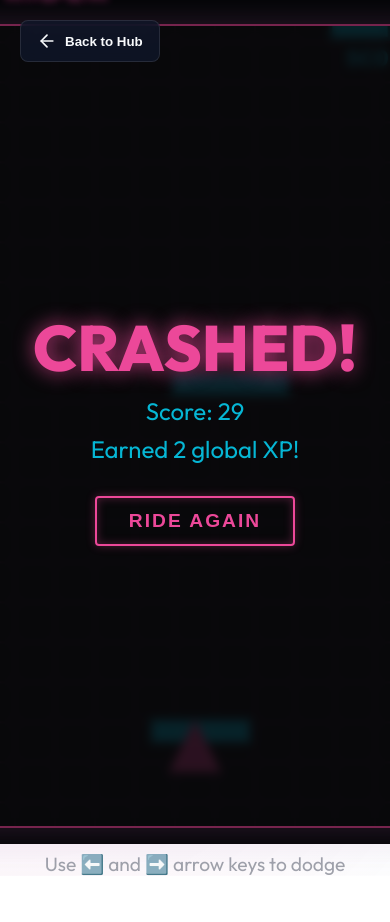
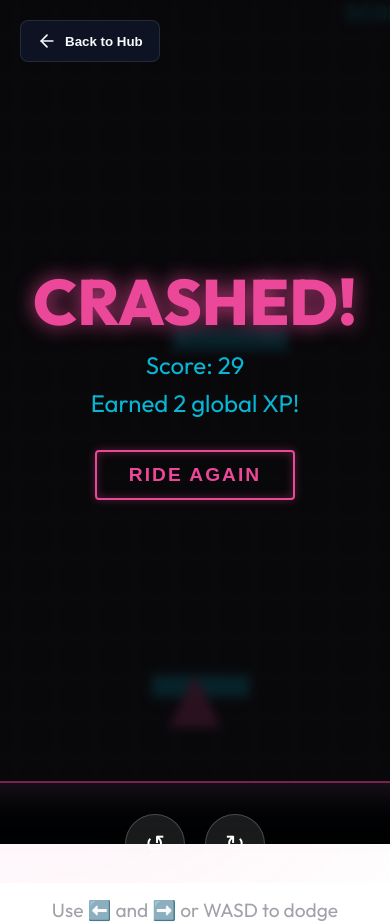
Before and after one commit to malay-satapathy/play-deck, a React (Vite) app: page /#/game/neon-rider in a window 390 px wide. Shown: the top 922 px of the page. Before the commit the page ends 876 px from the top, so only its background shows below. Built offline with nearby package versions, Linux system fonts and the light colour scheme.

Commit message:
Ultra Boost Mobile: Add devicePixelRatio canvas scaling and fix Touch Controls

```diff
--- a/src/games/AsteroidBlaster/AsteroidBlaster.tsx
+++ b/src/games/AsteroidBlaster/AsteroidBlaster.tsx
@@ -342,6 +342,16 @@ const AsteroidBlaster: React.FC = () => {
   }, [loop]);
 
   useEffect(() => {
+    const canvas = canvasRef.current;
+    if (canvas) {
+      const dpr = window.devicePixelRatio || 1;
+      canvas.width = CANVAS_WIDTH * dpr;
+      canvas.height = CANVAS_HEIGHT * dpr;
+      const ctx = canvas.getContext('2d');
+      if (ctx) {
+        ctx.scale(dpr, dpr);
+      }
+    }
     resetShip(gameState.current);
     spawnAsteroids(gameState.current.level);
     syncUI();
@@ -427,8 +437,7 @@ const AsteroidBlaster: React.FC = () => {
         <div className={styles.canvasContainer}>
           <canvas
             ref={canvasRef}
-            width={CANVAS_WIDTH}
-            height={CANVAS_HEIGHT}
+            style={{ width: CANVAS_WIDTH, height: CANVAS_HEIGHT, maxWidth: '100%', aspectRatio: '4/3' }}
             className={styles.canvas}
           />
 
--- a/src/games/BlockBuster/BlockBuster.tsx
+++ b/src/games/BlockBuster/BlockBuster.tsx
@@ -267,8 +267,16 @@ const BlockBuster: React.FC = () => {
   }, [update, draw]);
 
   useEffect(() => {
-    if (canvasRef.current && !ctxRef.current) {
-      ctxRef.current = canvasRef.current.getContext('2d');
+    const canvas = canvasRef.current;
+    if (canvas && !ctxRef.current) {
+      const dpr = window.devicePixelRatio || 1;
+      canvas.width = CANVAS_WIDTH * dpr;
+      canvas.height = CANVAS_HEIGHT * dpr;
+      const ctx = canvas.getContext('2d');
+      if (ctx) {
+        ctx.scale(dpr, dpr);
+        ctxRef.current = ctx;
+      }
     }
     lastTimeRef.current = performance.now();
     requestRef.current = requestAnimationFrame(loop);
@@ -353,8 +361,7 @@ const BlockBuster: React.FC = () => {
         <div className={styles.canvasContainer}>
           <canvas
             ref={canvasRef}
-            width={CANVAS_WIDTH}
-            height={CANVAS_HEIGHT}
+            style={{ width: CANVAS_WIDTH, height: CANVAS_HEIGHT, maxWidth: '100%', aspectRatio: '4/3' }}
             className={styles.canvas}
             onTouchMove={handleTouch}
             onTouchStart={handleTouch}
--- a/src/games/HoverJumper/HoverJumper.tsx
+++ b/src/games/HoverJumper/HoverJumper.tsx
@@ -162,8 +162,16 @@ const HoverJumper: React.FC = () => {
   }, [update, draw]);
 
   useEffect(() => {
-    if (canvasRef.current && !ctxRef.current) {
-      ctxRef.current = canvasRef.current.getContext('2d');
+    const canvas = canvasRef.current;
+    if (canvas && !ctxRef.current) {
+      const dpr = window.devicePixelRatio || 1;
+      canvas.width = CANVAS_WIDTH * dpr;
+      canvas.height = CANVAS_HEIGHT * dpr;
+      const ctx = canvas.getContext('2d');
+      if (ctx) {
+        ctx.scale(dpr, dpr);
+        ctxRef.current = ctx;
+      }
     }
     lastTimeRef.current = performance.now();
     requestRef.current = requestAnimationFrame(loop);
@@ -212,8 +220,7 @@ const HoverJumper: React.FC = () => {
         <div className={styles.canvasContainer} onPointerDown={handlePointerDown}>
           <canvas
             ref={canvasRef}
-            width={CANVAS_WIDTH}
-            height={CANVAS_HEIGHT}
+            style={{ width: CANVAS_WIDTH, height: CANVAS_HEIGHT, maxWidth: '100%', aspectRatio: '4/3' }}
             className={styles.canvas}
           />
         </div>
--- a/src/games/NeonPong/NeonPong.tsx
+++ b/src/games/NeonPong/NeonPong.tsx
@@ -180,8 +180,16 @@ const NeonPong: React.FC = () => {
   }, [update, draw, gameOver, mode]);
 
   useEffect(() => {
-    if (canvasRef.current && !ctxRef.current) {
-       ctxRef.current = canvasRef.current.getContext('2d');
+    const canvas = canvasRef.current;
+    if (canvas && !ctxRef.current) {
+      const dpr = window.devicePixelRatio || 1;
+      canvas.width = CANVAS_WIDTH * dpr;
+      canvas.height = CANVAS_HEIGHT * dpr;
+      const ctx = canvas.getContext('2d');
+      if (ctx) {
+        ctx.scale(dpr, dpr);
+        ctxRef.current = ctx;
+      }
     }
     if (mode && !gameOver) {
       lastTimeRef.current = performance.now();
@@ -277,8 +285,7 @@ const NeonPong: React.FC = () => {
         <div className={styles.canvasContainer}>
           <canvas
             ref={canvasRef}
-            width={CANVAS_WIDTH}
-            height={CANVAS_HEIGHT}
+            style={{ width: CANVAS_WIDTH, height: CANVAS_HEIGHT, maxWidth: '100%', aspectRatio: '4/3' }}
             className={styles.canvas}
           />
           {/* Invisible touch overlays for mobile */}
--- a/src/games/NeonRider/NeonRider.module.css
+++ b/src/games/NeonRider/NeonRider.module.css
@@ -96,3 +96,45 @@
   background: rgba(236, 72, 153, 0.2);
   box-shadow: inset 0 0 20px rgba(236, 72, 153, 0.5), 0 0 20px rgba(236, 72, 153, 0.5);
 }
+
+.mobileControls {
+  display: none;
+  width: 100%;
+  max-width: 400px;
+  margin-top: 15px;
+  justify-content: center;
+  align-items: center;
+  gap: 20px;
+  touch-action: manipulation;
+}
+
+.dirButtons {
+  display: flex;
+  gap: 20px;
+}
+
+.controlBtn {
+  width: 60px;
+  height: 60px;
+  border-radius: 50%;
+  background: rgba(255, 255, 255, 0.1);
+  border: 1px solid rgba(255, 255, 255, 0.2);
+  color: #fff;
+  font-size: 24px;
+  display: flex;
+  justify-content: center;
+  align-items: center;
+  cursor: pointer;
+  user-select: none;
+  -webkit-tap-highlight-color: transparent;
+}
+
+.controlBtn:active {
+  background: rgba(255, 255, 255, 0.3);
+}
+
+@media (max-width: 768px) {
+  .mobileControls {
+    display: flex;
+  }
+}
--- a/src/games/NeonRider/NeonRider.tsx
+++ b/src/games/NeonRider/NeonRider.tsx
@@ -184,6 +184,16 @@ const NeonRider: React.FC = () => {
 
   // Start game loop
   useEffect(() => {
+    const canvas = canvasRef.current;
+    if (canvas) {
+      const dpr = window.devicePixelRatio || 1;
+      canvas.width = CANVAS_WIDTH * dpr;
+      canvas.height = CANVAS_HEIGHT * dpr;
+      const ctx = canvas.getContext('2d');
+      if (ctx) {
+        ctx.scale(dpr, dpr);
+      }
+    }
     if (!gameOverRef.current) {
         lastTimeRef.current = 0; // Reset time so dt is calculated correctly on first frame
         requestRef.current = requestAnimationFrame(gameLoop);
@@ -224,8 +234,7 @@ const NeonRider: React.FC = () => {
         <div className={styles.canvasWrapper}>
           <canvas
             ref={canvasRef}
-            width={CANVAS_WIDTH}
-            height={CANVAS_HEIGHT}
+            style={{ width: CANVAS_WIDTH, height: CANVAS_HEIGHT, maxWidth: '100%', aspectRatio: '4/3' }}
             className={styles.canvas}
           />
 
@@ -238,8 +247,28 @@ const NeonRider: React.FC = () => {
             </div>
           )}
         </div>
+        <div className={styles.mobileControls}>
+          <div className={styles.dirButtons}>
+            <button
+              className={styles.controlBtn}
+              onPointerDown={(e) => { e.preventDefault(); stateRef.current.keys.left = true; }}
+              onPointerUp={(e) => { e.preventDefault(); stateRef.current.keys.left = false; }}
+              onPointerLeave={(e) => { e.preventDefault(); stateRef.current.keys.left = false; }}
+              onPointerCancel={(e) => { e.preventDefault(); stateRef.current.keys.left = false; }}
+              onContextMenu={(e) => e.preventDefault()}
+            >↺</button>
+            <button
+              className={styles.controlBtn}
+              onPointerDown={(e) => { e.preventDefault(); stateRef.current.keys.right = true; }}
+              onPointerUp={(e) => { e.preventDefault(); stateRef.current.keys.right = false; }}
+              onPointerLeave={(e) => { e.preventDefault(); stateRef.current.keys.right = false; }}
+              onPointerCancel={(e) => { e.preventDefault(); stateRef.current.keys.right = false; }}
+              onContextMenu={(e) => e.preventDefault()}
+            >↻</button>
+          </div>
+        </div>
         <div className={styles.controlsText}>
-          Use ⬅️ and ➡️ arrow keys to dodge
+          Use ⬅️ and ➡️ or WASD to dodge
         </div>
       </div>
     </div>
--- a/src/games/RiverHopper/RiverHopper.tsx
+++ b/src/games/RiverHopper/RiverHopper.tsx
@@ -291,6 +291,16 @@ const RiverHopper: React.FC = () => {
   }, [loop]);
 
   useEffect(() => {
+    const canvas = canvasRef.current;
+    if (canvas) {
+      const dpr = window.devicePixelRatio || 1;
+      canvas.width = CANVAS_WIDTH * dpr;
+      canvas.height = CANVAS_HEIGHT * dpr;
+      const ctx = canvas.getContext('2d');
+      if (ctx) {
+        ctx.scale(dpr, dpr);
+      }
+    }
     initLevel(1);
   }, [initLevel]);
 
@@ -369,8 +379,7 @@ const RiverHopper: React.FC = () => {
         <div className={styles.canvasContainer}>
           <canvas
             ref={canvasRef}
-            width={CANVAS_WIDTH}
-            height={CANVAS_HEIGHT}
+            style={{ width: CANVAS_WIDTH, height: CANVAS_HEIGHT, maxWidth: '100%', aspectRatio: '13/16' }}
             className={styles.canvas}
           />
           {gameOver && (
--- a/src/games/SpringNinja/SpringNinja.tsx
+++ b/src/games/SpringNinja/SpringNinja.tsx
@@ -224,6 +224,16 @@ const SpringNinja: React.FC = () => {
   }, [loop]);
 
   useEffect(() => {
+    const canvas = canvasRef.current;
+    if (canvas) {
+      const dpr = window.devicePixelRatio || 1;
+      canvas.width = CANVAS_WIDTH * dpr;
+      canvas.height = CANVAS_HEIGHT * dpr;
+      const ctx = canvas.getContext('2d');
+      if (ctx) {
+        ctx.scale(dpr, dpr);
+      }
+    }
     initGame();
   }, [initGame]);
 
@@ -280,8 +290,7 @@ const SpringNinja: React.FC = () => {
         <div className={styles.canvasContainer}>
           <canvas
             ref={canvasRef}
-            width={CANVAS_WIDTH}
-            height={CANVAS_HEIGHT}
+            style={{ width: CANVAS_WIDTH, height: CANVAS_HEIGHT, maxWidth: '100%', aspectRatio: '4/3' }}
             className={styles.canvas}
           />
           {/* Mobile Touch Overlay */}
```
